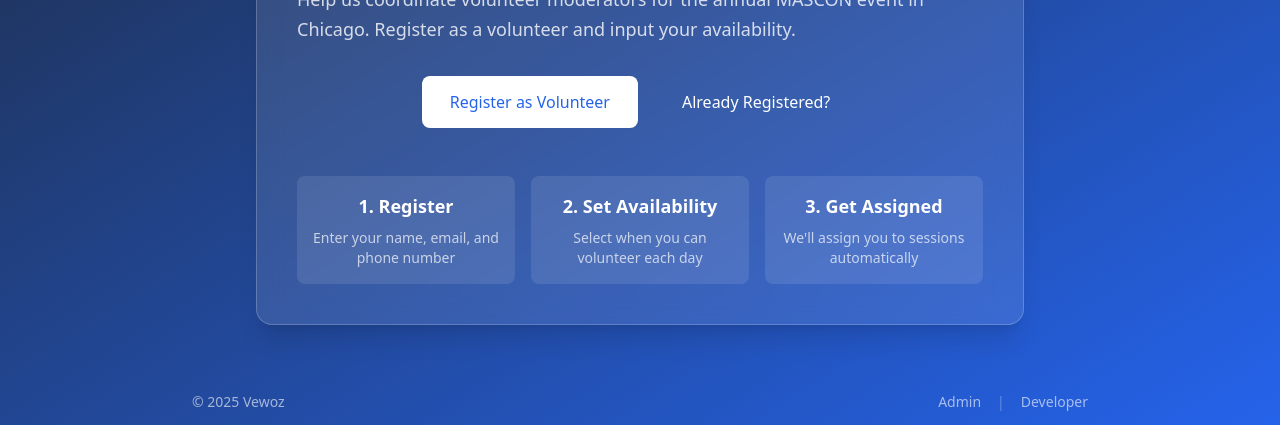
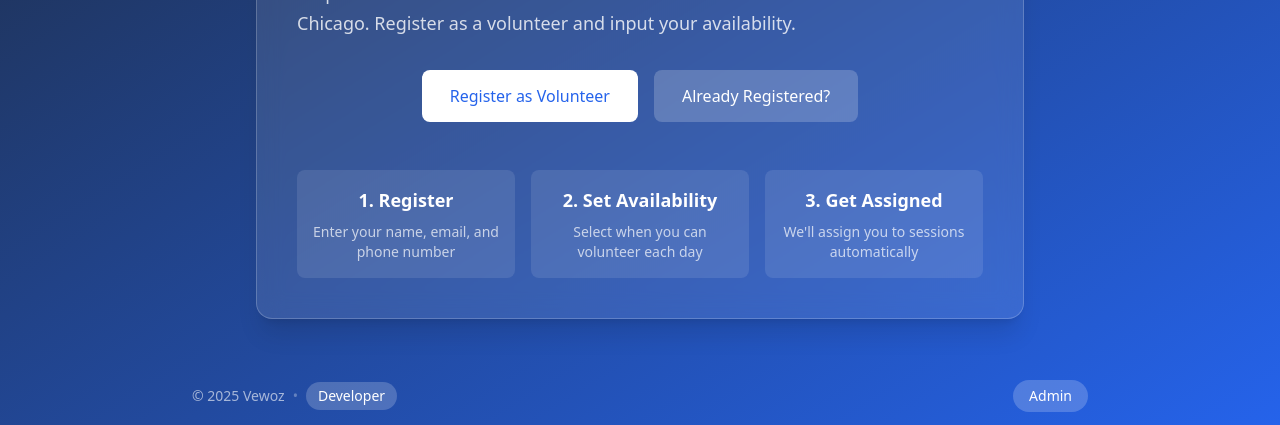
Before and after one commit to ahmedammar619/Event-RAG, a React (Vite) app in the folder apps/frontend/: page / in a window 1280 px wide. Shown: the part 372-797 px from the top of the page. Built offline with nearby package versions, Linux system fonts and the light colour scheme; no server answers.

Commit message:
fixed footer stylkin

```diff
--- a/apps/frontend/src/components/common/Footer.jsx
+++ b/apps/frontend/src/components/common/Footer.jsx
@@ -22,27 +22,27 @@ export default function Footer({ variant = 'default' }) {
   if (variant === 'dark') {
     return (
       <footer className="w-full bg-slate-800 py-4 px-6 mt-auto">
-        <div className="max-w-4xl mx-auto flex flex-col sm:flex-row items-center justify-between gap-3 text-sm">
+        <div className="max-w-4xl mx-auto flex flex-col-reverse sm:flex-row items-center justify-between gap-3 text-sm">
+          <div className="flex items-center gap-2">
             <p className="text-slate-400 m-0">
               &copy; {currentYear} Vewoz
             </p>
-          <div className="flex items-center gap-4">
-            <Link
-              to={portalLink.to}
-              className="text-slate-400 no-underline hover:text-white transition-colors"
-            >
-              {portalLink.label}
-            </Link>
-            <span className="text-slate-600">|</span>
+            <span className="text-slate-600">•</span>
             <a
               href="https://ahmedammar.dev?mascon"
               target="_blank"
               rel="noopener noreferrer"
-              className="text-slate-400 no-underline hover:text-white transition-colors"
+              className="text-slate-300 no-underline hover:text-white transition-colors px-3 py-1 rounded-full bg-slate-700 hover:bg-slate-600"
             >
               Developer
             </a>
           </div>
+          <Link
+            to={portalLink.to}
+            className="text-slate-300 no-underline hover:text-white transition-colors px-4 py-1.5 rounded-full bg-slate-700 hover:bg-slate-600"
+          >
+            {portalLink.label}
+          </Link>
         </div>
       </footer>
     )
@@ -51,27 +51,27 @@ export default function Footer({ variant = 'default' }) {
   // Light/transparent variant for dark background pages (like landing)
   return (
     <footer className="w-full py-4 px-6 mt-auto">
-      <div className="max-w-4xl mx-auto flex flex-col sm:flex-row items-center justify-between gap-3 text-sm">
+      <div className="max-w-4xl mx-auto flex flex-col-reverse sm:flex-row items-center justify-between gap-3 text-sm">
+        <div className="flex items-center gap-2">
           <p className="text-white/60 m-0">
             &copy; {currentYear} Vewoz
           </p>
-        <div className="flex items-center gap-4">
-          <Link
-            to={portalLink.to}
-            className="text-white/60 no-underline hover:text-white transition-colors"
-          >
-            {portalLink.label}
-          </Link>
-          <span className="text-white/30">|</span>
+          <span className="text-white/30">•</span>
           <a
             href="https://ahmedammar.dev?mascon"
             target="_blank"
             rel="noopener noreferrer"
-            className="text-white/60 no-underline hover:text-white transition-colors"
+            className="text-white no-underline hover:text-white transition-colors px-3 py-1 rounded-full bg-white/20 hover:bg-white/30"
           >
             Developer
           </a>
         </div>
+        <Link
+          to={portalLink.to}
+          className="text-white no-underline hover:text-white transition-colors px-4 py-1.5 rounded-full bg-white/20 hover:bg-white/30"
+        >
+          {portalLink.label}
+        </Link>
       </div>
     </footer>
   )
--- a/apps/frontend/src/pages/Public/Landing.jsx
+++ b/apps/frontend/src/pages/Public/Landing.jsx
@@ -63,7 +63,7 @@ export default function Landing() {
                 </Link>
                 <Link
                   to="/lookup"
-                  className="btn btn-lg border border-white/30 text-white hover:bg-white/10 no-underline"
+                  className="btn btn-lg bg-white/20 text-white hover:bg-white/30 no-underline"
                 >
                   Already Registered?
                 </Link>
```
Lines whose indentation alone changed are shown as unchanged.
